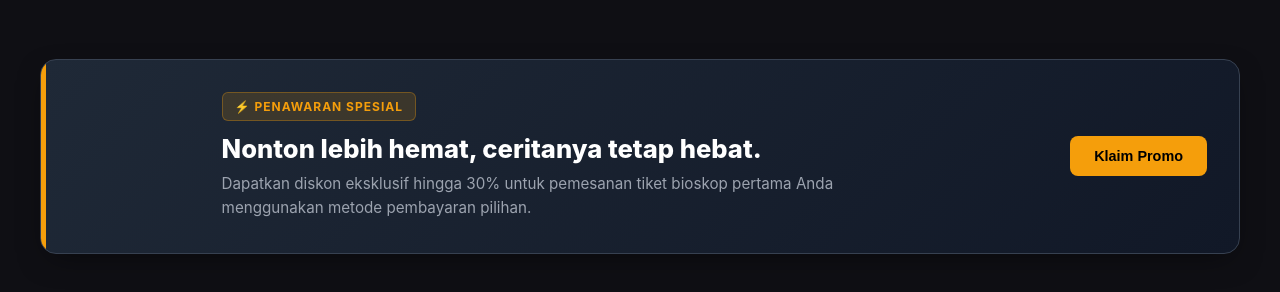
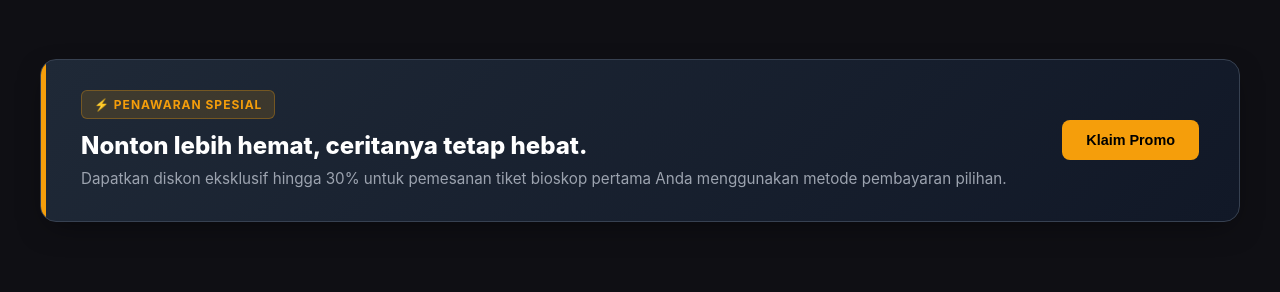
Before and after one commit to Apiss06/cinema-app, a Vue app: page / in a window 1280 px wide. Shown: the part 1013-1305 px from the top of the page. Built offline with nearby package versions, Linux system fonts and the light colour scheme.

Commit message:
fix: adjust promo card flex layout to eliminate blank space

```diff
--- a/src/App.vue
+++ b/src/App.vue
@@ -1,6 +1,6 @@
 <template>
   <div class="app-container">
-    <!-- Navbar Desktop (Hanya muncul di laptop/tablet) -->
+    <!-- Navbar Desktop -->
     <header class="navbar desktop-only">
       <div class="nav-left">
         <h1 class="logo">CINEFLOW</h1>
@@ -27,7 +27,7 @@
       </div>
     </header>
 
-    <!-- Navbar Mobile (Hanya muncul di HP dengan badge lokasi dan ikon profil) -->
+    <!-- Navbar Mobile -->
     <header class="navbar mobile-only">
       <h1 class="logo">CINEFLOW</h1>
       <div class="nav-right">
@@ -71,7 +71,6 @@
     <section class="catalog-section">
       <h3 class="section-title">Mau nonton apa hari ini?</h3>
 
-      <!-- Filter Genre -->
       <div class="genre-filters">
         <button
           v-for="genre in genres"
@@ -83,7 +82,6 @@
         </button>
       </div>
 
-      <!-- Movie Grid -->
       <div class="movie-grid">
         <div
           v-for="movie in filteredMovies"
@@ -103,10 +101,9 @@
       </div>
     </section>
 
-    <!-- Promo Section (Desain Dipercantik & Elegan) -->
+    <!-- Promo Section (Sudah Diperbaiki Tanpa Ruang Kosong Berlebih) -->
     <section class="promo-section">
       <div class="promo-card">
-        <div class="promo-decoration"></div>
         <div class="promo-text">
           <span class="promo-badge">⚡ Penawaran Spesial</span>
           <h3>Nonton lebih hemat, ceritanya tetap hebat.</h3>
@@ -247,11 +244,6 @@ export default {
   cursor: pointer;
   border: 1px solid #374151;
   color: #f59e0b;
-  transition: background-color 0.2s;
-}
-
-.user-avatar:hover {
-  background-color: #374151;
 }
 
 .hero-section {
@@ -310,11 +302,6 @@ export default {
   border-radius: 8px;
   font-weight: 700;
   cursor: pointer;
-  transition: opacity 0.2s;
-}
-
-.btn-primary:hover {
-  opacity: 0.9;
 }
 
 .btn-secondary {
@@ -375,11 +362,6 @@ export default {
   overflow: hidden;
   cursor: pointer;
   border: 1px solid #27273a;
-  transition: transform 0.2s;
-}
-
-.movie-card:hover {
-  transform: translateY(-4px);
 }
 
 .poster-wrapper {
@@ -408,7 +390,7 @@ export default {
   padding: 12px;
 }
 
-/* ================= PROMO SECTION STYLING (DIJADIKAN LEBIH MENARIK) ================= */
+/* ================= PROMO SECTION DIPERBAIKI (TIDAK ADA RUANG KOSONG BERLEBIH) ================= */
 .promo-section {
   width: 100%;
   padding: 20px 40px 40px 40px;
@@ -419,10 +401,11 @@ export default {
   background: linear-gradient(135deg, #1f2937 0%, #111827 100%);
   border: 1px solid #374151;
   border-radius: 16px;
-  padding: 32px;
+  padding: 30px 40px;
   display: flex;
   justify-content: space-between;
   align-items: center;
+  gap: 30px;
   overflow: hidden;
   box-shadow: 0 10px 30px -10px rgba(0, 0, 0, 0.5);
 }
@@ -438,7 +421,7 @@ export default {
 }
 
 .promo-text {
-  max-width: 700px;
+  flex: 1;
 }
 
 .promo-badge {
@@ -456,7 +439,7 @@ export default {
 }
 
 .promo-text h3 {
-  font-size: 1.6rem;
+  font-size: 1.5rem;
   font-weight: 800;
   margin-bottom: 8px;
   color: #ffffff;
@@ -465,7 +448,7 @@ export default {
 .promo-text p {
   color: #9ca3af;
   font-size: 0.95rem;
-  line-height: 1.6;
+  line-height: 1.5;
 }
 
 .promo-btn {
@@ -477,13 +460,12 @@ export default {
   font-weight: 700;
   font-size: 0.9rem;
   cursor: pointer;
-  transition: transform 0.2s, opacity 0.2s;
   white-space: nowrap;
+  transition: opacity 0.2s;
 }
 
 .promo-btn:hover {
   opacity: 0.9;
-  transform: scale(1.03);
 }
 
 /* ================= RESPONSIVE DESIGN (MOBILE) ================= */
@@ -529,7 +511,6 @@ export default {
     width: 100%;
   }
 
-  /* Bottom Navigation Bar di HP */
   .bottom-nav {
     position: fixed;
     bottom: 0;
```
